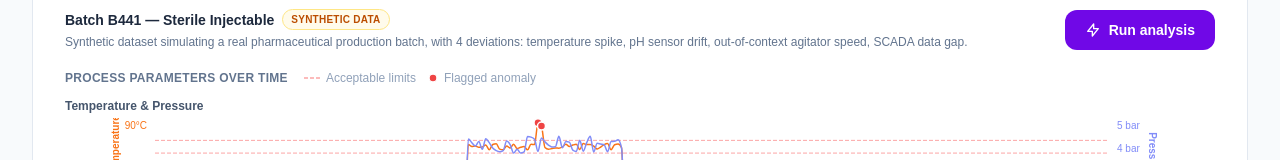
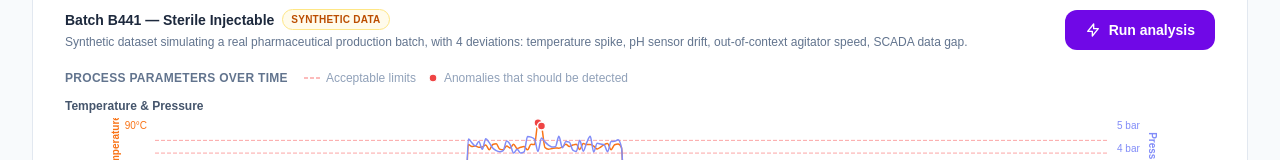
Before and after one commit to samuelpilot86/ai-deviation-detective, a Next.js app: page / in a window 1280 px wide. Shown: the part 499-659 px from the top of the page. Built offline with nearby package versions, Linux system fonts and the light colour scheme.

Commit message:
Reword chart legend: 'Flagged anomaly' -> 'Anomalies that should be detected'

```diff
--- a/components/BatchPreview.tsx
+++ b/components/BatchPreview.tsx
@@ -408,7 +408,7 @@ export default function BatchPreview({ csvPath }: { csvPath: string }) {
               <svg width="10" height="10" viewBox="0 0 10 10">
                 <circle cx="5" cy="5" r="4" fill="#ef4444" stroke="white" strokeWidth="1.5"/>
               </svg>
-              Flagged anomaly
+              Anomalies that should be detected
             </span>
           </div>
         </div>
```
